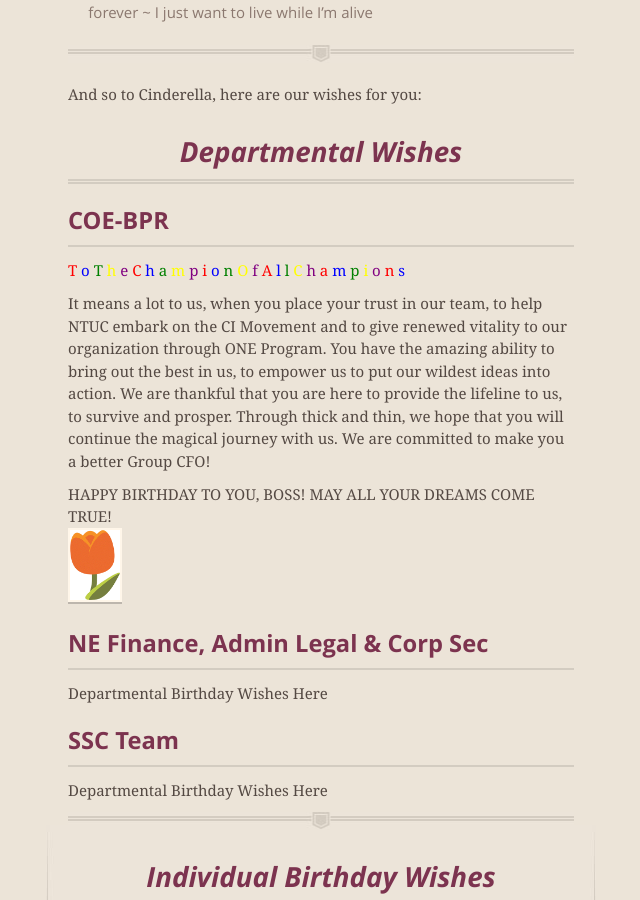
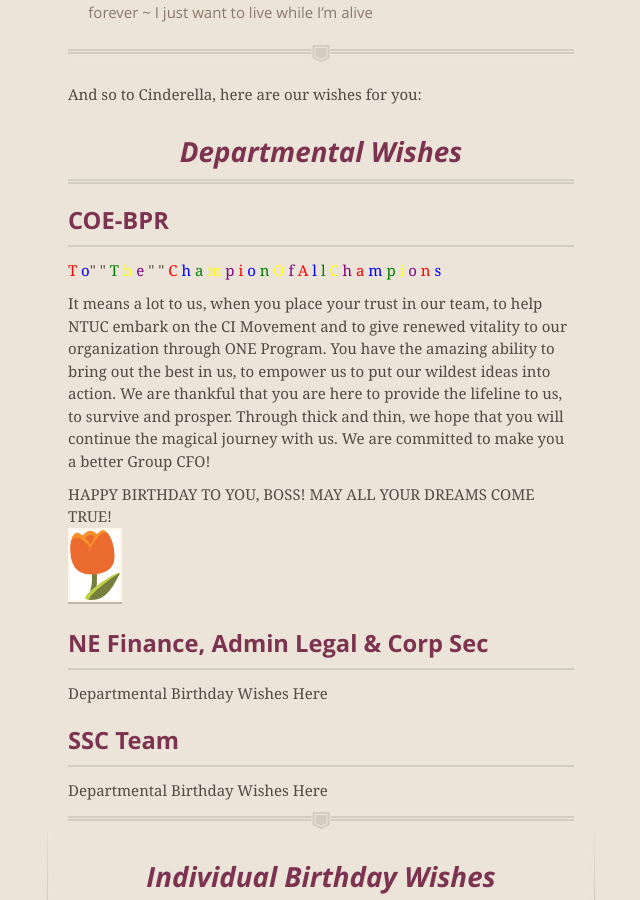
Before and after one commit to projectcinderella/projectcinderella.github.io, a Jekyll site: the page built from index.md, in a window 1280 px wide and 900 px high, scrolled down 4178 px. Shown: the whole window, without its empty margins (319-959 px from the left). Built offline with Jekyll 4.4.1, drawn with Linux system fonts in a browser that asks for light colours; comment, search, counter and statistics services are not loaded.

Commit message:
Update index.md

```diff
--- a/index.md
+++ b/index.md
@@ -57,11 +57,11 @@ And so to Cinderella, here are our wishes for you:
 #### COE-BPR
 <p><b>
   <span style='color: red'>T</span>
-  <span style='color: blue'>o </span>
+  <span style='color: blue'>o</span>" "
 
   <span style='color: green'>T</span>
   <span style='color: yellow'>h</span>
-  <span style='color: purple'>e </span>
+  <span style='color: purple'>e </span>" "
 
   <span style='color: red'>C</span>
   <span style='color: blue'>h</span>
```
